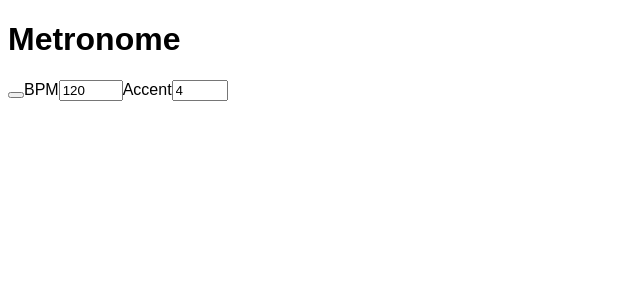
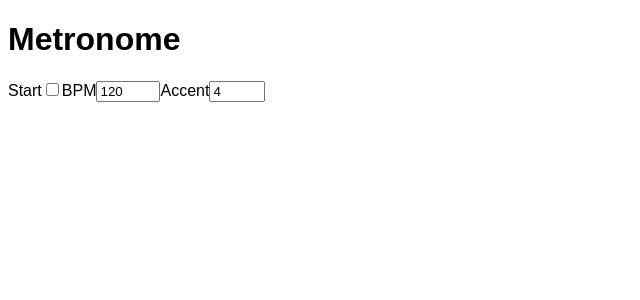
Before and after one commit to crosslandwa/metronome, a React app: page / in a window 1280 px wide. Shown: the top 300 px of the page, without its empty margins (0-640 px from the left). Built offline with nearby package versions, Linux system fonts and the light colour scheme; the HTML template or start-up script is replaced by a standard one.

Commit message:
Add StartStop component and move state into store

```diff
--- a/src/App.js
+++ b/src/App.js
@@ -1,16 +1,13 @@
 import React from 'react'
 import Accent from './Accent'
 import BPM from './BPM'
+import StartStop from './StartStop'
 import './app.css'
 
-const OnOff = () => (
-  <button></button>
-)
-
-const App = ({ accent, bpm }) => (
+const App = () => (
   <>
     <h1>Metronome</h1>
-    <OnOff/>
+    <StartStop />
     <BPM />
     <Accent />
   </>
--- /dev/null
+++ b/src/StartStop.js
@@ -0,0 +1,20 @@
+import React from 'react'
+import { connect } from 'react-redux'
+import { count, start, stop } from './interactions'
+
+const mapStateToProps = state => ({
+  started: count(state) > 0
+})
+
+const mapDispatchToProps = dispatch => ({
+  toggle: started => dispatch(started ? stop() : start())
+})
+
+const StartStop = ({ started, toggle }) => (
+  <label>
+    <span>Start</span>
+    <input type="checkbox" checked={started} name="start" onChange={() => toggle(started)}/>
+  </label>
+)
+
+export default connect(mapStateToProps, mapDispatchToProps)(StartStop)
--- a/src/interactions.js
+++ b/src/interactions.js
@@ -1,4 +1,6 @@
 // ---------- ACTIONS ----------
+export const start = () => ({ type: 'START' })
+export const stop = () => ({ type: 'STOP' })
 export const updateAccent = accent => ({ type: 'UPDATE_ACCENT', accent })
 export const updateBpm = bpm => ({ type: 'UPDATE_BPM', bpm })
 
@@ -12,6 +14,10 @@ const bounded = (min, max, value) => Math.max(min, Math.min(value, max))
 
 export const reducer = (state = { accent: 4, bpm: 120, count: undefined }, action) => {
   switch (action.type) {
+    case 'START':
+      return { ...state, count: 1 }
+    case 'STOP':
+      return { ...state, count: undefined }
     case 'UPDATE_ACCENT':
       return { ...state, accent: bounded(1, 16, action.accent) }
     case 'UPDATE_BPM':
```
Also changed, not shown: 1 other file (tests, documents, lock files or other folders).
